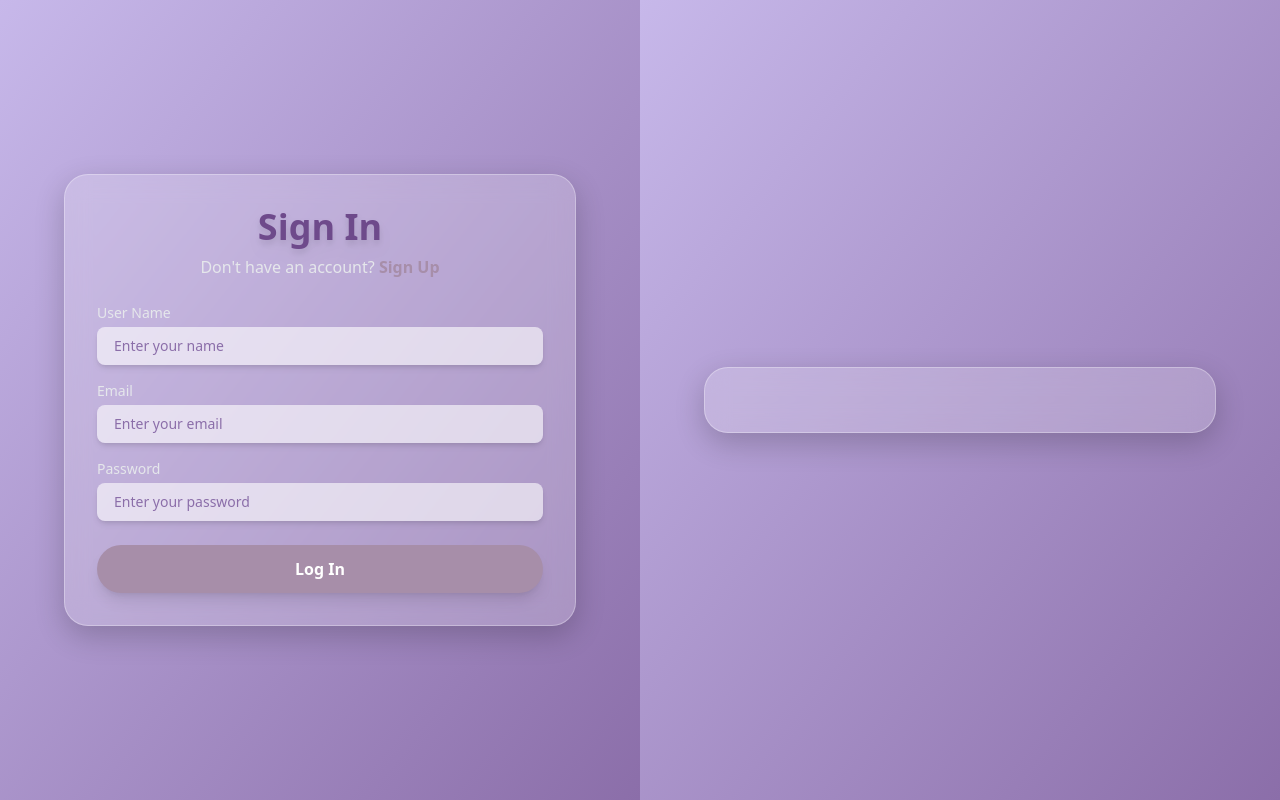
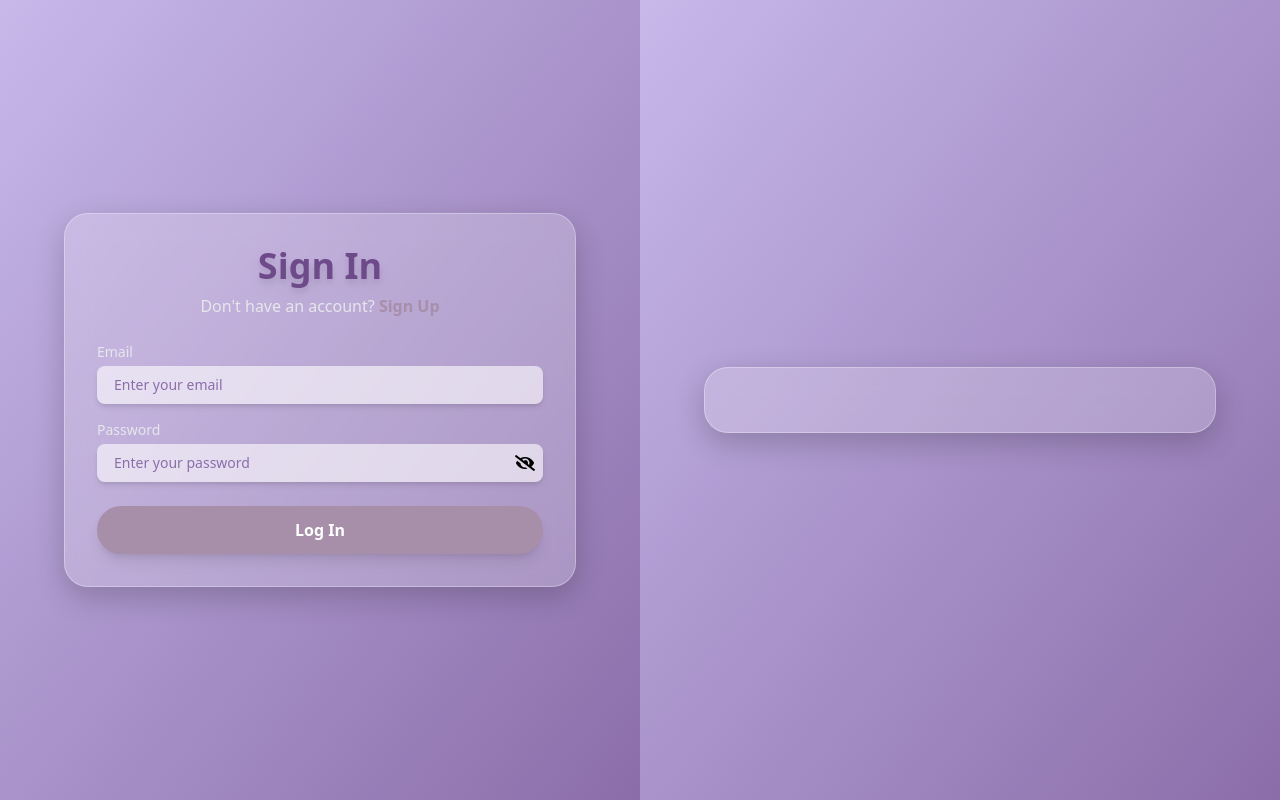
Before and after one commit to itapurba0/Blogs.In, a React (Vite) app in the folder frontend/: page /signin in a window 1280 px wide. Built offline with nearby package versions, Linux system fonts and the light colour scheme; no server answers.

Commit message:
Update SignupAuth.tsx

```diff
--- a/frontend/src/components/SignupAuth.tsx
+++ b/frontend/src/components/SignupAuth.tsx
@@ -1,4 +1,4 @@
-import { ChangeEvent, useState } from "react";
+import React, { ChangeEvent, useState } from "react";
 import { Link, useNavigate } from "react-router-dom";
 import type {  SignupType } from "@arkoroy/common-authenticate/dist";
 import axios from "axios";
@@ -11,6 +11,7 @@ export const SignupAuth = ({ type }: { type: "signin" | "signup" }) => {
     email: "",
     password: "",
   });
+  const [passwordType , setPasswordType] = useState('password');
 
   async function sendRequest() {
     try {
@@ -47,6 +48,7 @@ export const SignupAuth = ({ type }: { type: "signin" | "signup" }) => {
 
         {/* Input Section */}
         <div className="mt-6">
+        {type === "signup" &&
           <LabelledInput
             label="User Name"
             placeholder="Enter your name"
@@ -54,6 +56,7 @@ export const SignupAuth = ({ type }: { type: "signin" | "signup" }) => {
               setPostInputs((c: SignupType) => ({ ...c, name: e.target.value }))
             }
           />
+        }
           <LabelledInput
             label="Email"
             placeholder="Enter your email"
@@ -65,14 +68,20 @@ export const SignupAuth = ({ type }: { type: "signin" | "signup" }) => {
           <LabelledInput
             label="Password"
             placeholder="Enter your password"
-            type="password"
+            type={passwordType}
             onChange={(e) =>
               setPostInputs((c: SignupType) => ({ ...c, password: e.target.value }))
+            }
+          suffix={
+            <i
+              className={`fas ${passwordType === 'password' ? 'fa-eye-slash' : 'fa-eye'} text-[var(--text-color)]`}
+              onClick={() => setPasswordType(passwordType === 'password' ? 'text' : 'password')}
+            />
           }
           />
 
           {/* Submit Button */}
-          <button
+          <button type="submit"
             onClick={sendRequest}
             className="w-full mt-6 bg-[#A78EA9] text-white font-semibold py-3 rounded-full shadow-lg hover:bg-[#8B6EA9] hover:shadow-2xl transition-all duration-300"
           >
@@ -89,20 +98,28 @@ interface LabelledInputTypes {
   placeholder: string;
   onChange: (e: ChangeEvent<HTMLInputElement>) => void;
   type?: string;
+  suffix?: React.ReactNode;
 }
 
-function LabelledInput({ label, placeholder, onChange, type }: LabelledInputTypes) {
+function LabelledInput({ label, placeholder, onChange, type, suffix }: LabelledInputTypes) {
   return (
     <div className="mt-4">
       <label className="block text-sm font-medium text-gray-200 mb-1">
         {label}
       </label>
+      <div className="relative">
         <input
           className="w-full bg-[rgba(255,255,255,0.6)] placeholder:text-[#8B6EA9] text-gray-700 text-sm border border-transparent focus:border-[#A78EA9] rounded-lg px-4 py-2 transition duration-300 shadow-md focus:shadow-lg focus:outline-none"
           placeholder={placeholder}
           type={type || "text"}
           onChange={onChange}
         />
+        {suffix && (
+          <div className="absolute right-2 top-1/2 transform -translate-y-1/2">
+            {suffix}
+          </div>
+        )}
+      </div>
     </div>
   );
 }
```
Lines whose indentation alone changed are shown as unchanged.
